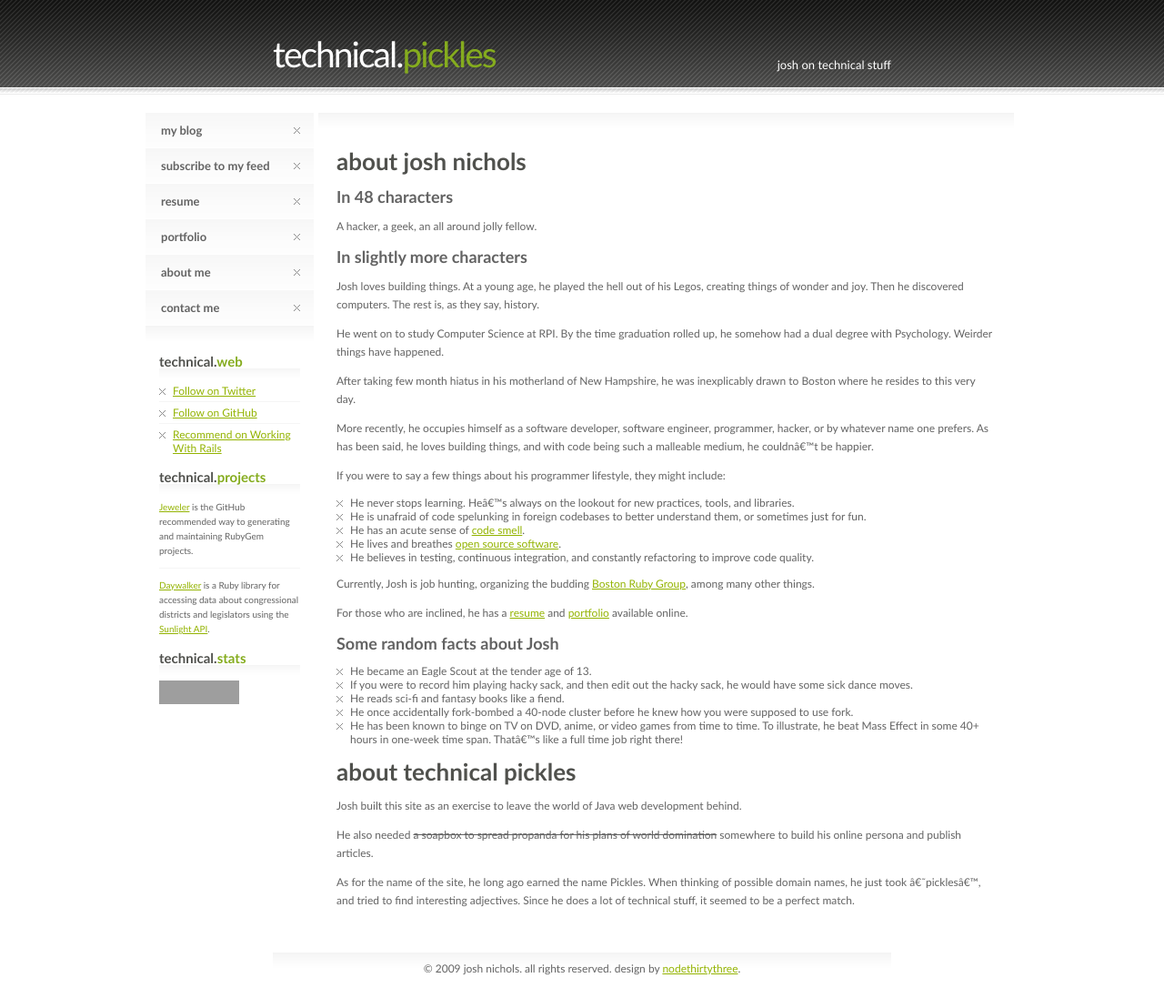
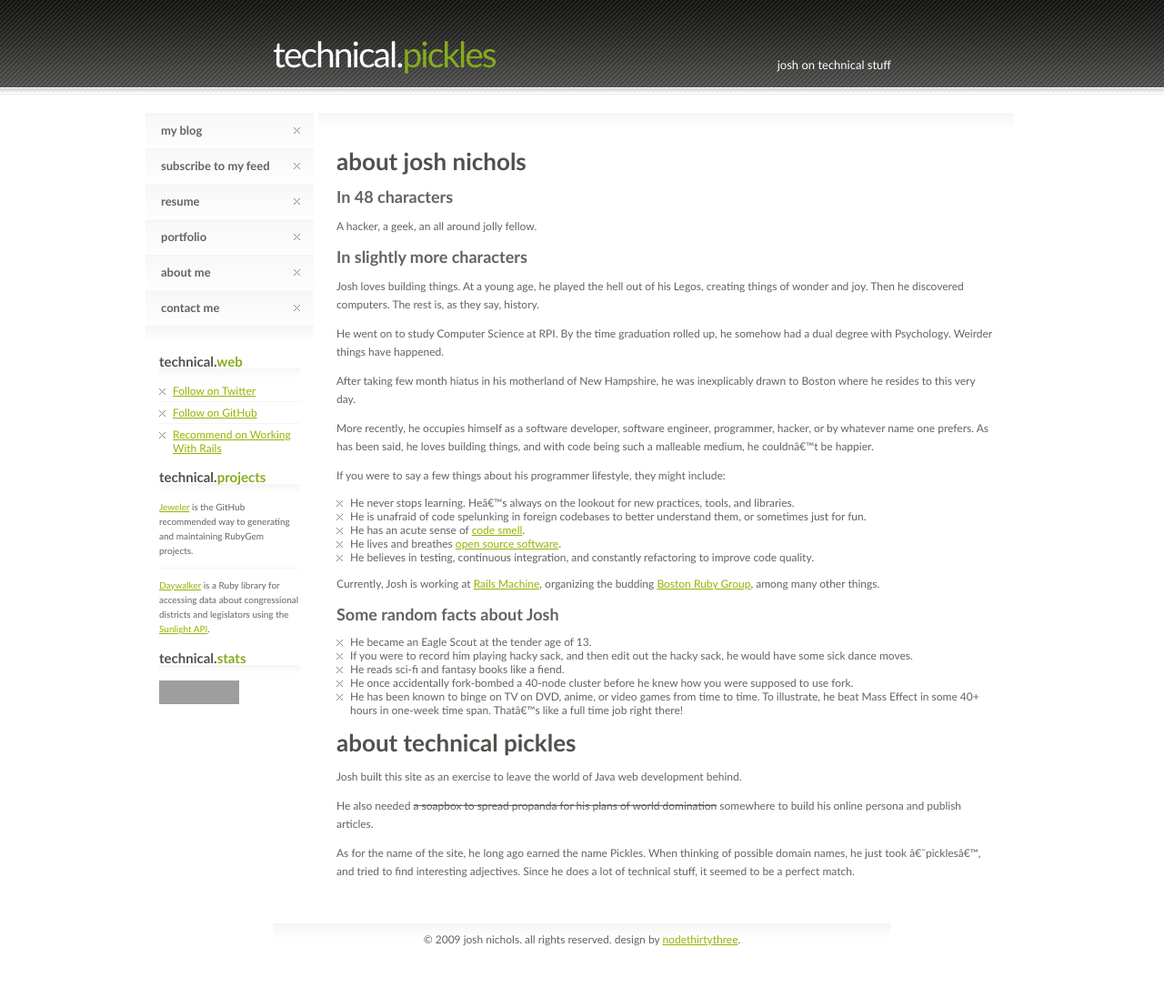
Before and after one commit to technicalpickles/technicalpickles.github.com, a Jekyll site: the page built from about/index.markdown, in a window 1280 px wide. Shown: the whole page at 91% size. Built offline with Jekyll 4.4.1, drawn with Linux system fonts in a browser that asks for light colours; Markdown is read by kramdown in place of the engine named in the settings; a script that is not in the unit is left out; after the commit the page ends 1065 px from its top, so only the background shows below that; grey boxes are pictures that could not be loaded.

Commit message:
Update job infos.

```diff
--- a/about/index.markdown
+++ b/about/index.markdown
@@ -27,9 +27,7 @@ If you were to say a few things about his programmer lifestyle, they might inclu
  * He lives and breathes [open source software](http://github.com/technicalpickles).
  * He believes in testing, continuous integration, and constantly refactoring to improve code quality.
 
-Currently, Josh is job hunting, organizing the budding [Boston Ruby Group](http://bostonrb.org), among many other things.
-
-For those who are inclined, he has a [resume](/resume) and [portfolio](/portfolio) available online.
+Currently, Josh is working at [Rails Machine](http://railsmachine.com), organizing the budding [Boston Ruby Group](http://bostonrb.org), among many other things.
 
 ## Some random facts about Josh
 
```
